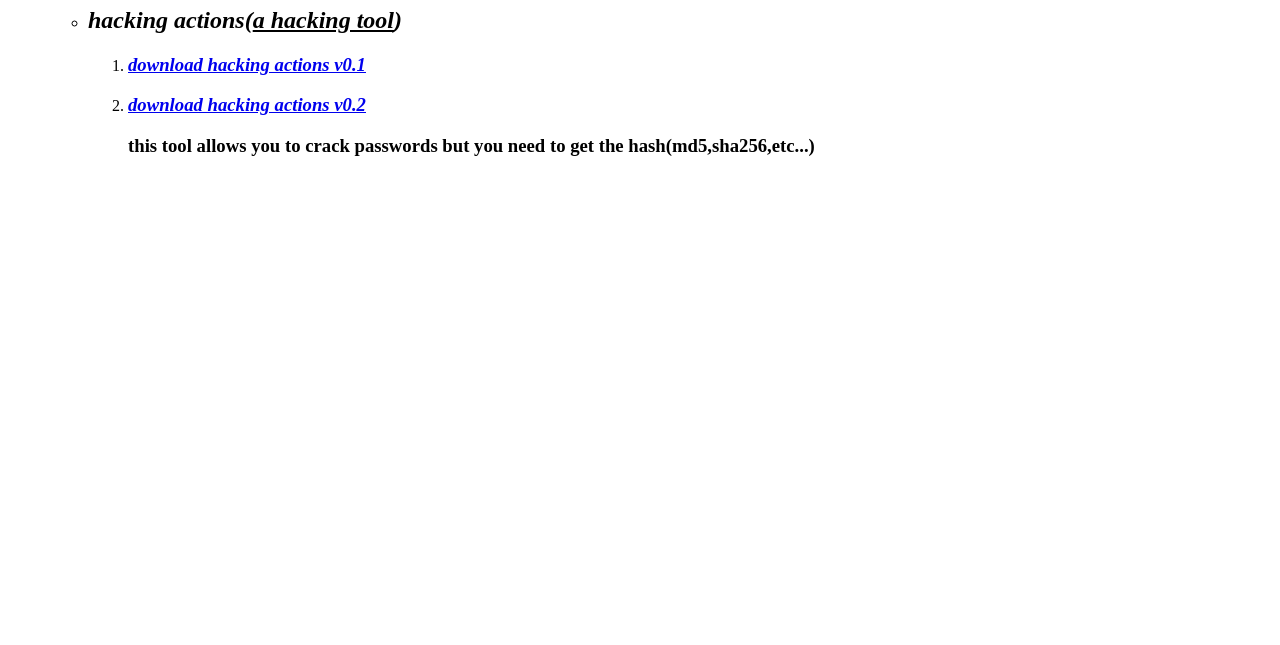
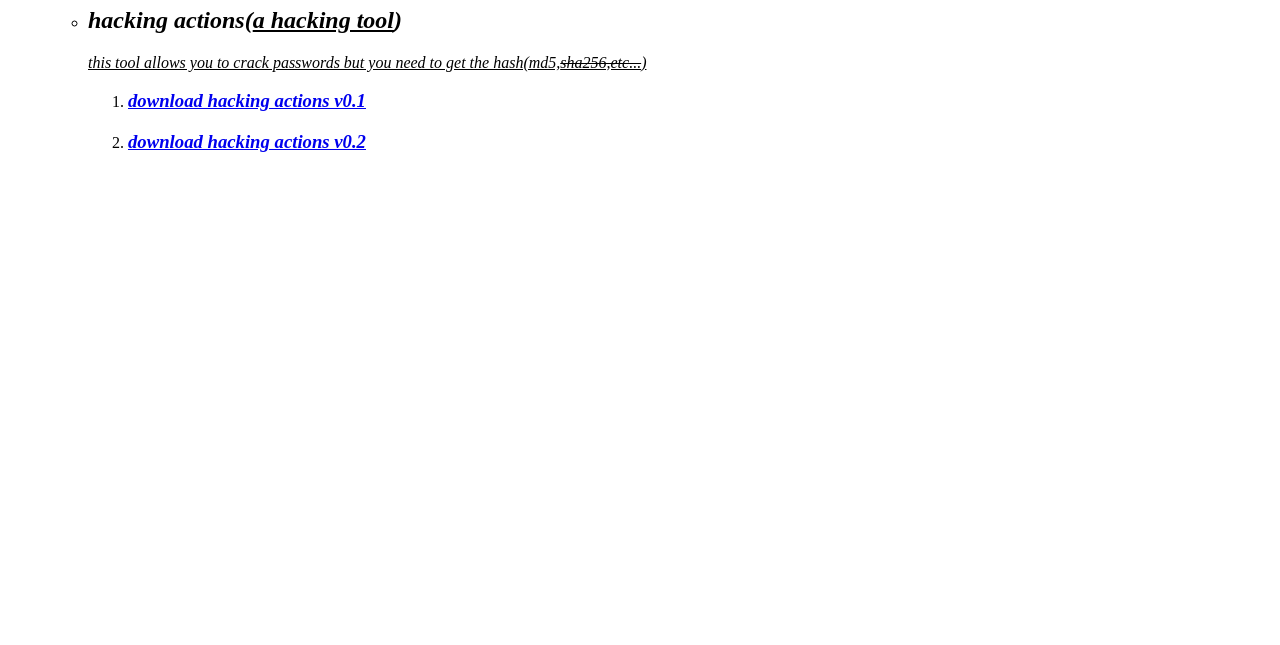
Before and after one commit to gb-software/softwares, a plain HTML site: page index.html in a window 1280 px wide. Shown: the part 155-800 px from the top of the page. Drawn offline with Linux system fonts and the light colour scheme.

Commit message:
Update index.html

```diff
--- a/index.html
+++ b/index.html
@@ -13,6 +13,9 @@
     	<li><h1><b>softwares:</b></h1></li>
     	<ul>
     		<li><h2><i>hacking actions(<ins>a hacking tool</ins>)</i></h2></li>
+		<p>
+		     <i><ins>this tool allows you to crack passwords but you need to get the hash(md5,<del>sha256,etc...</del>)</ins></i>
+		</p>
     		<ol>
     			<li>
     				<h3 lang="en-us">
@@ -31,9 +34,6 @@
     							<a href="hacking actions v0.2.exe">download hacking actions v0.2</a>
     						</b>
     					</i>
-					<p>
-						this tool allows you to crack passwords but you need to get the hash(md5,sha256,etc...)
-					</p>
 
     				</h3>
     			</li>
```
